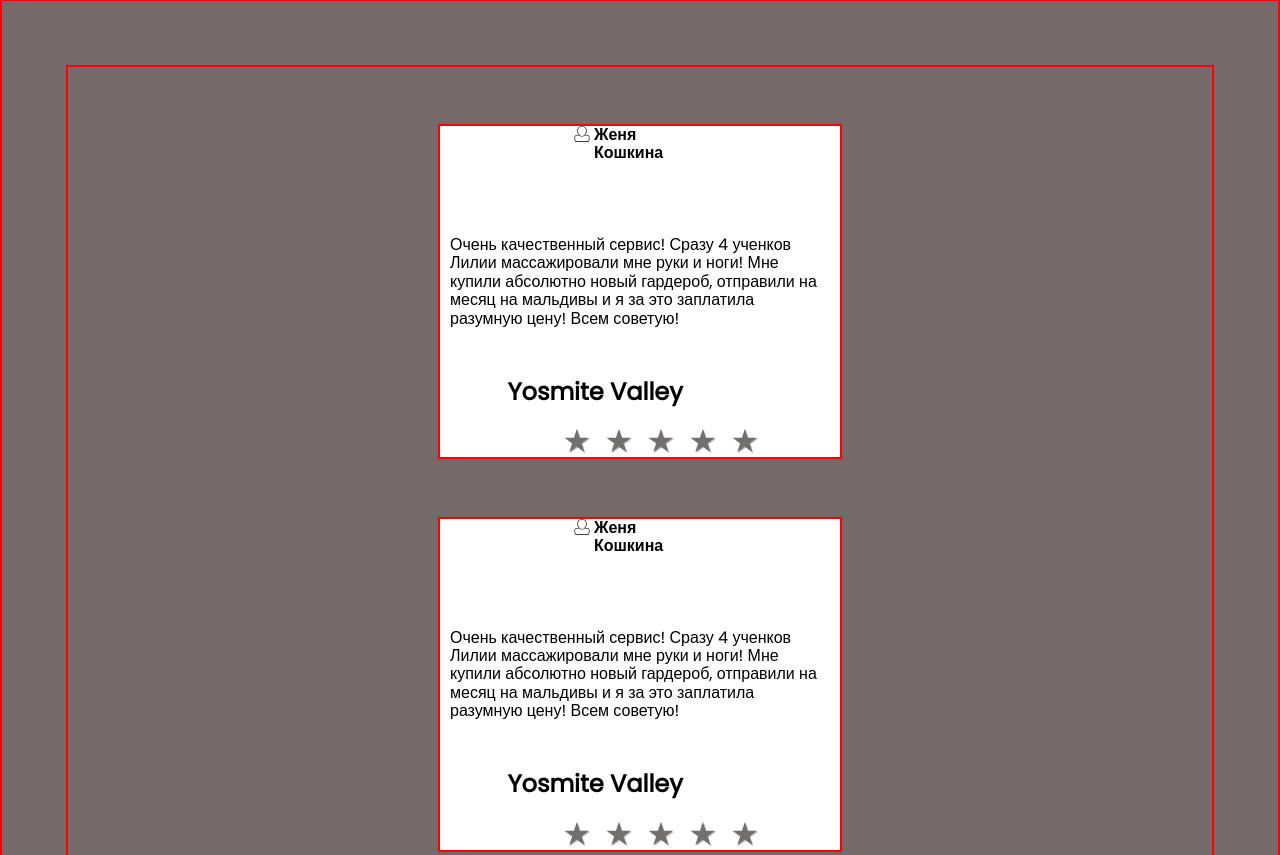
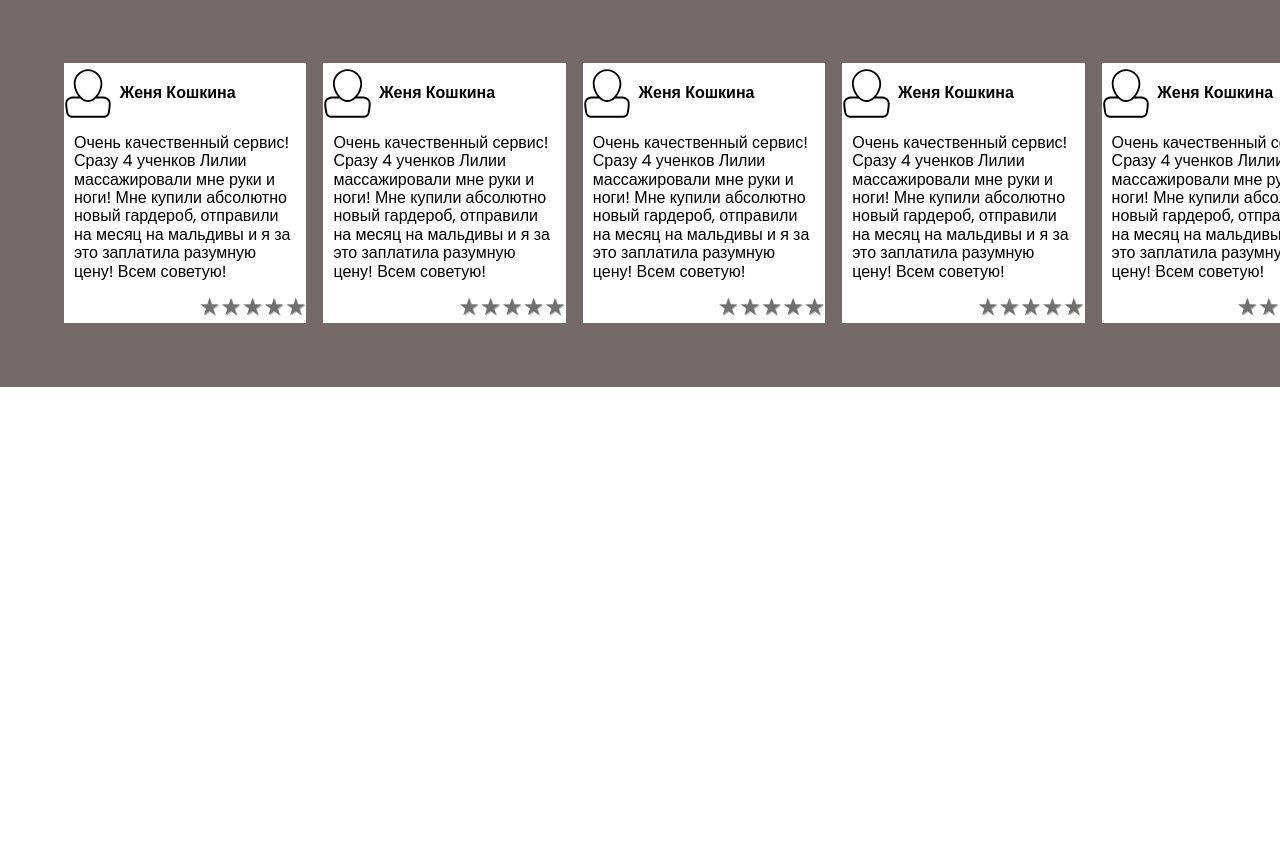
Before and after one commit to VitaKrivyakova/KrasivayaWebDev, a plain HTML site: page index.html in a window 1280 px wide. Shown: the part 1220-2075 px from the top of the page. After the commit the page ends 1607 px from the top, so only its background shows below. Drawn offline with nearby package versions, Linux system fonts and the light colour scheme.

Commit message:
reviews media

```diff
--- a/index.html
+++ b/index.html
@@ -122,7 +122,7 @@
           </p>
           <div class="cards__footer">
             <div class="rating-area">
-              <h2 class="cards__capture">Yosmite Valley</h2>
+              <!-- <h2 class="cards__capture">Yosmite Valley</h2> -->
               <input type="radio" id="star-5" name="rating" value="5" />
               <label for="star-5" title="Оценка «5»"></label>
               <input type="radio" id="star-4" name="rating" value="4" />
@@ -154,7 +154,7 @@
           </p>
           <div class="cards__footer">
             <div class="rating-area">
-              <h2 class="cards__capture">Yosmite Valley</h2>
+              <!-- <h2 class="cards__capture">Yosmite Valley</h2> -->
               <input type="radio" id="star-5" name="rating" value="5" />
               <label for="star-5" title="Оценка «5»"></label>
               <input type="radio" id="star-4" name="rating" value="4" />
@@ -186,7 +186,7 @@
           </p>
           <div class="cards__footer">
             <div class="rating-area">
-              <h2 class="cards__capture">Yosmite Valley</h2>
+              <!-- <h2 class="cards__capture">Yosmite Valley</h2> -->
               <input type="radio" id="star-5" name="rating" value="5" />
               <label for="star-5" title="Оценка «5»"></label>
               <input type="radio" id="star-4" name="rating" value="4" />
@@ -218,7 +218,39 @@
           </p>
           <div class="cards__footer">
             <div class="rating-area">
-              <h2 class="cards__capture">Yosmite Valley</h2>
+              <!-- <h2 class="cards__capture">Yosmite Valley</h2> -->
+              <input type="radio" id="star-5" name="rating" value="5" />
+              <label for="star-5" title="Оценка «5»"></label>
+              <input type="radio" id="star-4" name="rating" value="4" />
+              <label for="star-4" title="Оценка «4»"></label>
+              <input type="radio" id="star-3" name="rating" value="3" />
+              <label for="star-3" title="Оценка «3»"></label>
+              <input type="radio" id="star-2" name="rating" value="2" />
+              <label for="star-2" title="Оценка «2»"></label>
+              <input type="radio" id="star-1" name="rating" value="1" />
+              <label for="star-1" title="Оценка «1»"></label>
+            </div>
+          </div>
+        </div>
+
+        <!-- 5 -->
+        <div class="review__cards">
+          <div class="review__header">
+            <img
+              class="review__profile"
+              src="./images/empty-profile.svg"
+              alt="profile picture"
+            />
+            <h4 class="review__name">Женя Кошкина</h4>
+          </div>
+          <p class="review__text">
+            Очень качественный сервис! Сразу 4 ученков Лилии массажировали мне
+            руки и ноги! Мне купили абсолютно новый гардероб, отправили на месяц
+            на мальдивы и я за это заплатила разумную цену! Всем советую!
+          </p>
+          <div class="cards__footer">
+            <div class="rating-area">
+              <!-- <h2 class="cards__capture">Yosmite Valley</h2> -->
               <input type="radio" id="star-5" name="rating" value="5" />
               <label for="star-5" title="Оценка «5»"></label>
               <input type="radio" id="star-4" name="rating" value="4" />
--- a/starts.css
+++ b/starts.css
@@ -1,21 +1,20 @@
 .review {
+  width: 100vw;
+  padding: 0;
   background-color: #756969;
-  border: 2px solid red;
+  overflow: scroll;
 }
 .review__content {
   margin: 5% 5%;
-  border: 2px solid red;
+  display: grid;
+  grid-template-columns: repeat(auto-fit, minmax(150px, 1fr));
+  column-gap: 17px;
+  row-gap: 20px;
+  min-width: 100%;
 }
 .review__cards {
   background-color: rgb(255, 255, 255);
-  border: 2px solid red;
-  display: grid;
-  margin: 5% auto;
-  grid-template-columns: repeat(auto-fit, minmax(282px, 1fr));
-  column-gap: 17px;
-  row-gap: 20px;
-  justify-items: center;
-  max-width: 400px;
+  /* max-height: 250px; */
 }
 .review__header {
   display: flex;
@@ -23,14 +22,13 @@
   gap: 3%;
 }
 .review__name {
-  margin: 0;
   height: fit-content;
   width: fit-content;
-  text-align: start;
 }
 .review__text {
   margin: 10px;
   overflow: hidden;
+  text-overflow: ellipsis;
 }
 
 .review__profile {
@@ -38,20 +36,19 @@
   max-height: 20%;
 }
 .rating-area {
-  overflow: hidden;
-  width: 265px;
-  /* margin: 3% auto; */
+  /* overflow: hidden; */
+  width: 100%;
 }
 .rating-area:not(:checked) > input {
   display: none;
 }
 .rating-area:not(:checked) > label {
   float: right;
-  width: 42px;
-  padding: 0;
   cursor: pointer;
-  font-size: 32px;
+  font-size: 1.5em;
+
   line-height: 32px;
+
   color: rgb(114, 111, 111);
   text-shadow: 1px 1px #bbb;
 }
@@ -77,3 +74,7 @@
 .rate-area > label:active {
   position: relative;
 }
+@media screen and (max-width: 660px) {
+  .review {
+  }
+}
--- a/style.css
+++ b/style.css
@@ -4,6 +4,7 @@ body {
   font-family: "Poppins", sans-serif;
 }
 .header {
+  width: 100vw;
   height: 60px;
   max-height: fit-content;
   background-color: #8b7e7a;
```
